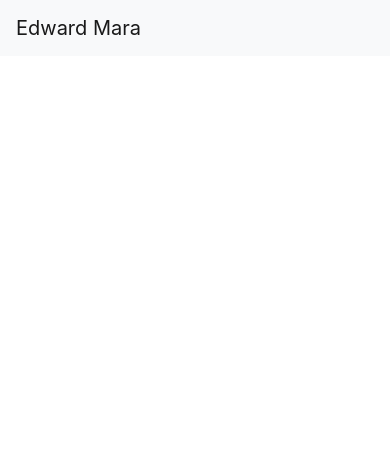
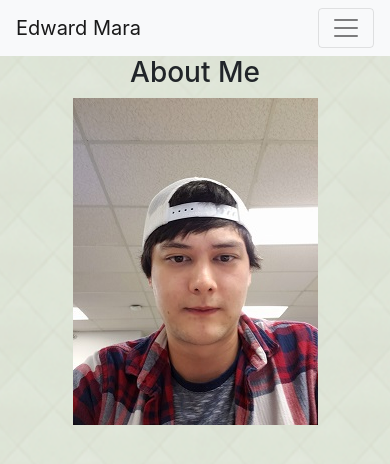
Before and after one commit to EdwardMara/Bootstrap-Portfolio, a plain HTML site: page index.html in a window 390 px wide. Drawn offline with nearby package versions, Linux system fonts and the light colour scheme.

Commit message:
profile pic and background image index.html

```diff
--- /dev/null
+++ b/assets/css/style.css
@@ -0,0 +1,16 @@
+body, html {
+    height: 100%;
+  }
+
+.bg {
+    /* The image used */
+    background-image: url(../images/beige-tiles.png);
+
+    /* Full height */
+    height: 100%;
+
+    /* Center and scale the image nicely */
+    background-position: center;
+    background-repeat: no-repeat;
+    background-size: cover;
+}
--- a/index.html
+++ b/index.html
@@ -8,14 +8,19 @@
     <title>Edward Mara</title>
     <link rel="stylesheet" href="https://stackpath.bootstrapcdn.com/bootstrap/4.3.1/css/bootstrap.min.css"
         integrity="sha384-ggOyR0iXCbMQv3Xipma34MD+dH/1fQ784/j6cY/iJTQUOhcWr7x9JvoRxT2MZw1T" crossorigin="anonymous">
+    <link rel="stylesheet" href="assets/css/style.css">
 
 </head>
 
 <body>
+    <div class="bg">
         <nav class="navbar navbar-expand-lg navbar-light bg-light">
             <a class="navbar-brand" href="#">Edward Mara</a>
-
-        <div class="collapse navbar-collapse" id="">
+            <button class="navbar-toggler" type="button" data-toggle="collapse" data-target="#navbarNavAltMarkup"
+                aria-controls="navbarNavAltMarkup" aria-expanded="false" aria-label="Toggle navigation">
+                <span class="navbar-toggler-icon"></span>
+            </button>
+            <div class="collapse navbar-collapse" id="navbarNavAltMarkup">
                 <div class="navbar-nav ml-auto">
                     <a class="nav-item nav-link active" href="index.html">About </a>
                     <a class="nav-item nav-link" href="portfolio.html">Portfolio</a>
@@ -24,6 +29,12 @@
             </div>
         </nav>
 
+        <div class="container-fluid bg-1 text-center">
+            <h3>About Me</h3>
+            <img src="assets/images/me.jpg" alt="Edward Mara pic">
+        </div>
+    </div>
+
 </body>
 
 </html>
```
Also changed, not shown: contact.html (+4 -2 lines), portfolio.html (+4 -2 lines), assets/images/beige-tiles.png (added), assets/images/me.jpg (added). Lines whose indentation alone changed are shown as unchanged.
